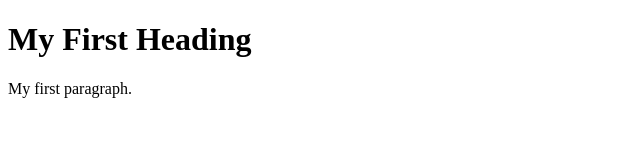
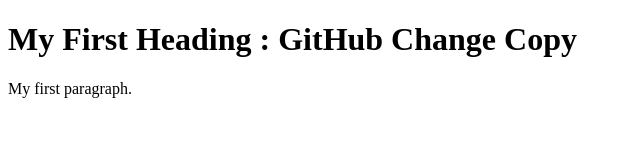
Before and after one commit to MadhurAsati/NewGitProjHub, a plain HTML site: page indexCopy.html in a window 1280 px wide. Shown: the whole page, without its empty margins (0-640 px from the left). Drawn offline with Linux system fonts and the light colour scheme.

Commit message:
GitHub Change copy

```diff
--- a/indexCopy.html
+++ b/indexCopy.html
@@ -2,7 +2,7 @@
 <html>
 <body>
 
-<h1>My First Heading</h1>
+<h1>My First Heading : GitHub Change Copy</h1>
 
 <p>My first paragraph.</p>
 
```
